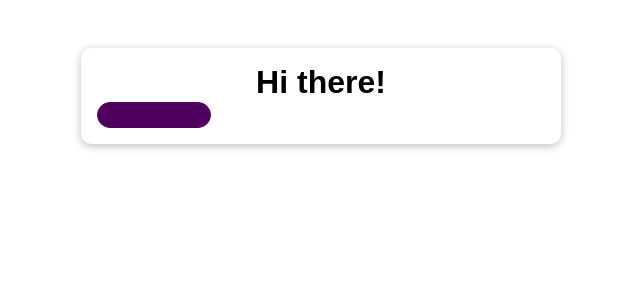
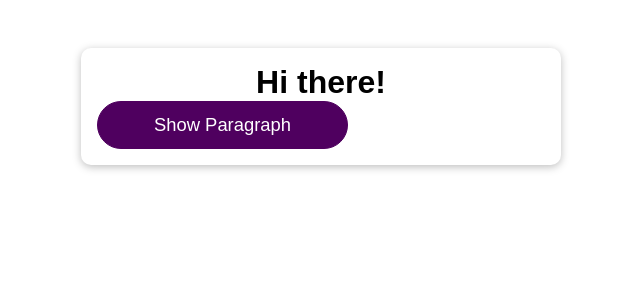
Before and after one commit to KennedyMungai/react-optimization, a React (Create React App) app: page / in a window 1280 px wide. Shown: the top 300 px of the page, without its empty margins (319-959 px from the left). Built offline with nearby package versions, Linux system fonts and the light colour scheme.

Commit message:
Added some text for the button

```diff
--- a/src/App.js
+++ b/src/App.js
@@ -10,7 +10,7 @@ function App() {
     <div className="app">
       <h1>Hi there!</h1>
       {showParagraph && <p>This is new</p>}
-      <Button></Button>
+      <Button>Show Paragraph</Button>
     </div>
   );
 }
```
